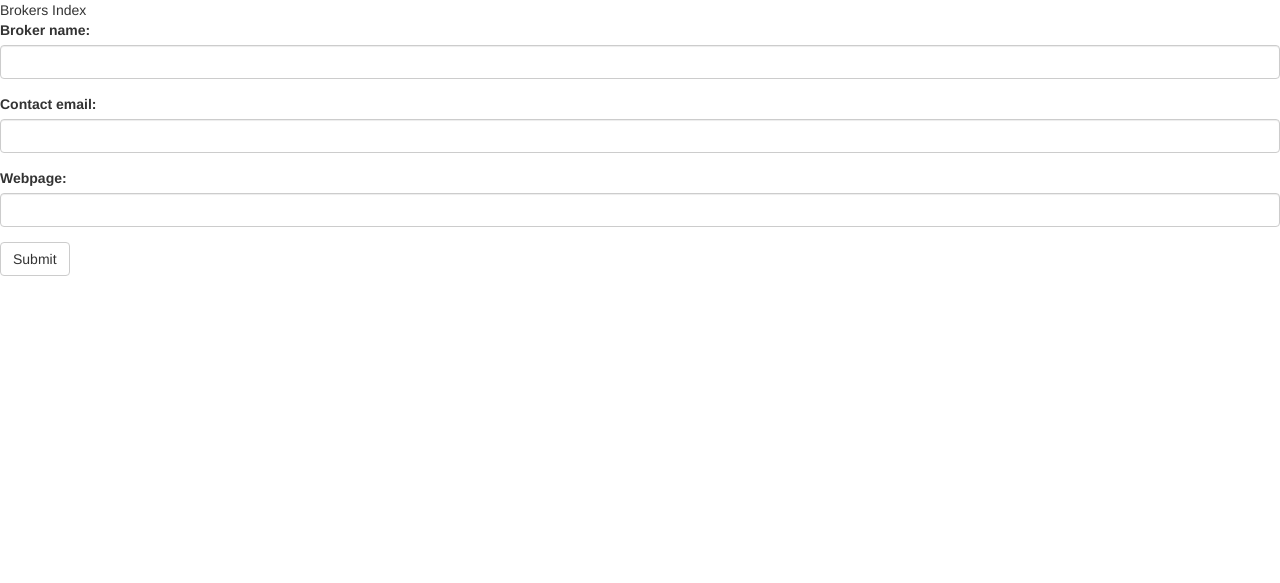
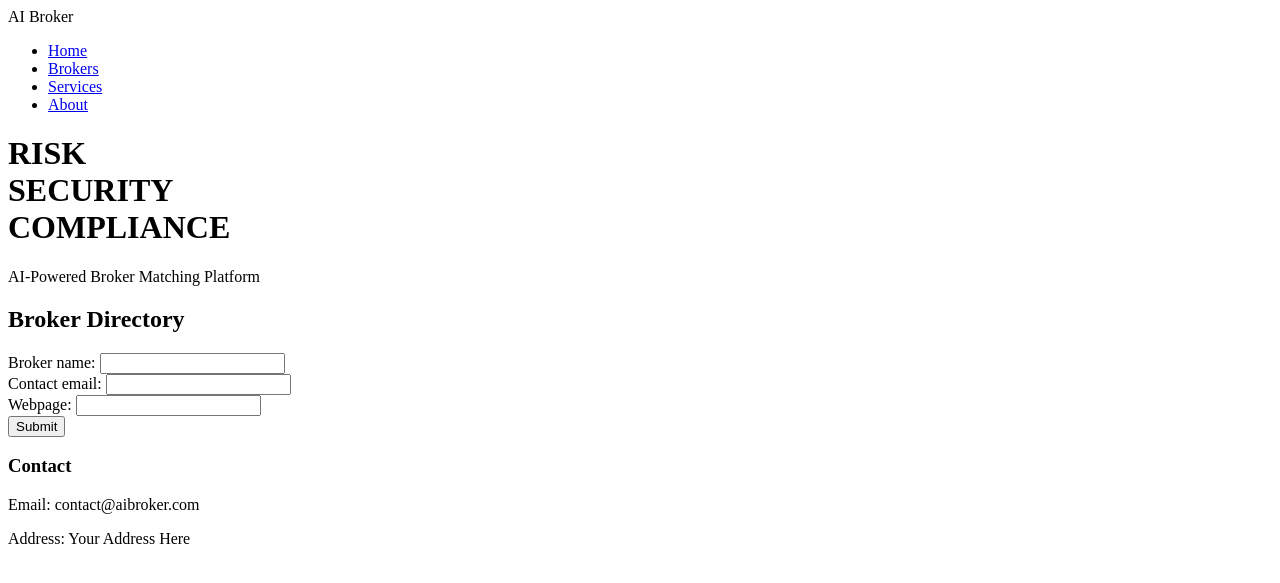
Before and after one commit to paufer2337/ai-broker, a Flask app: template templates/brokers/index.html in a window 1280 px wide. Shown: the top 583 px of the page. Run offline with Flask 3, Linux system fonts and the light colour scheme; the template is opened without the code that fills it: values that come from a table or form of the project are taken from there, others are empty; some libraries are stand-ins or nearby versions.

Commit message:
db connection secured

```diff
--- a/app.py
+++ b/app.py
@@ -1,9 +1,5 @@
-from flask import Flask, request
-from flask_sqlalchemy import SQLAlchemy
-from flask import render_template
-from flask_wtf import FlaskForm
-from wtforms import StringField, SubmitField
-from wtforms.validators import DataRequired, Length, Email
+from extensions import db
+from flask import Flask, render_template
 from flask_bootstrap import Bootstrap
 
 app = Flask(__name__)
@@ -11,49 +7,17 @@
 app.config['SQLALCHEMY_DATABASE_URI'] = 'sqlite:///data.sqlite3'
 
 bootstrap = Bootstrap(app)
-db = SQLAlchemy(app)
+db.init_app(app)
 
-
-class BrokerForm(FlaskForm):
-    name = StringField('Broker name: ', validators=[DataRequired(), Length(min=5, max=50, message="Too short/long")])
-    email = StringField('Contact email: ', validators=[Email()])
-    webpage = StringField('Webpage: ')
-    submit = SubmitField('Submit')
+# register the blueprints in app
+from blueprints.brokers import brokers_bp
+app.register_blueprint(brokers_bp)
 
 
 @app.route('/')
 def index():
     return render_template('index.html')
 
-@app.route('/broker')
-def broker_index():
-    form = BrokerForm()
-    return render_template('brokers/index.html', form=form)
-
-@app.route('/broker', methods=['POST'])
-def broker_post():
-    form = BrokerForm()
-
-    if (form.validate_on_submit()):
-        from model.broker import Broker
-
-
-        broker = Broker(
-            name = form.data['name'],
-            email = form.data['email'],
-            webpage = form.data['webpage']
-        )
-
-        # import pdb; pdb.set_trace()
-
-        db.session.add(broker)
-        db.session.commit()
-
-        print('Saving to database...', broker.id)
-        return 'Saving to database...'
-    else:
-        return render_template('brokers/index.html', form=form)
-
 
 if __name__ == '__main__':
     app.run(debug=True)
--- /dev/null
+++ b/blueprints/candidate.py
@@ -0,0 +1 @@
+#
--- /dev/null
+++ b/blueprints/matching.py
@@ -0,0 +1 @@
+#
--- /dev/null
+++ b/extensions.py
@@ -0,0 +1,3 @@
+from flask_sqlalchemy import SQLAlchemy
+
+db = SQLAlchemy()
--- /dev/null
+++ b/forms/brokers.py
@@ -0,0 +1,9 @@
+from flask_wtf import FlaskForm
+from wtforms import StringField, SubmitField
+from wtforms.validators import DataRequired, Length, Email
+
+class BrokerForm(FlaskForm):
+    name = StringField('Broker name: ', validators=[DataRequired(), Length(min=5, max=50, message="Too short/long")])
+    email = StringField('Contact email: ', validators=[Email()])
+    webpage = StringField('Webpage: ')
+    submit = SubmitField('Submit')
--- a/templates/brokers/index.html
+++ b/templates/brokers/index.html
@@ -1,12 +1,32 @@
-{% extends "bootstrap/base.html" %}
+{% extends "index.html" %}
 {% import "bootstrap/wtf.html" as wtf %}
 
+{% block content %}
+    <div class="section">
+        <h2>Broker Directory</h2>
 
-{% block content %}
-    Brokers Index
+        <div class="form-section">
+            {{ wtf.quick_form(form, button_map={'submit': 'primary'}) }}
+        </div>
 
-    <div>
-        {{ wtf.quick_form(form) }}
+        <div class="brokers-grid">
+            {% for broker in brokers %}
+                <div class="card">
+                    <h3 class="card-title">{{ broker.name }}</h3>
+                    {% if broker.email %}
+                        <p class="card-text">
+                            <i class="fas fa-envelope"></i>
+                            <a href="mailto:{{ broker.email }}">{{ broker.email }}</a>
+                        </p>
+                    {% endif %}
+                    {% if broker.webpage %}
+                        <p class="card-text">
+                            <i class="fas fa-globe"></i>
+                            <a href="{{ broker.webpage }}" target="_blank">Visit Website</a>
+                        </p>
+                    {% endif %}
+                </div>
+            {% endfor %}
+        </div>
     </div>
-
 {% endblock %}
--- a/templates/index.html
+++ b/templates/index.html
@@ -3,9 +3,44 @@
 <head>
     <meta charset="UTF-8">
     <meta name="viewport" content="width=device-width, initial-scale=1.0">
-    <title>Document</title>
+    <title>AI Broker Platform</title>
+    <link href="https://fonts.googleapis.com/css2?family=Inter:wght@300;400;600&display=swap" rel="stylesheet">
+    <link rel="stylesheet" href="{{ url_for('static', filename='css/style.css') }}">
 </head>
-<body>
-    Index
+<body class="dark-theme">
+    <nav class="main-nav">
+        <div class="container">
+            <div class="logo">AI Broker</div>
+            <ul class="nav-links">
+                <li><a href="{{ url_for('index') }}">Home</a></li>
+                <li><a href="{{ url_for('brokers.broker_index') }}">Brokers</a></li>
+                <li><a href="#">Services</a></li>
+                <li><a href="#">About</a></li>
+            </ul>
+        </div>
+    </nav>
+
+    <header class="hero">
+        <div class="container">
+            <h1>RISK<br>SECURITY<br>COMPLIANCE</h1>
+            <p class="subtitle">AI-Powered Broker Matching Platform</p>
+        </div>
+    </header>
+
+    <main class="container">
+        {% block content %}{% endblock %}
+    </main>
+
+    <footer>
+        <div class="container">
+            <div class="footer-content">
+                <div class="contact-info">
+                    <h3>Contact</h3>
+                    <p>Email: contact@aibroker.com</p>
+                    <p>Address: Your Address Here</p>
+                </div>
+            </div>
+        </div>
+    </footer>
 </body>
 </html>
```
Also changed, not shown: blueprints/brokers.py (added, +39 -0 lines), tests/__init__.py (added, +1 -0 lines), tests/conftest.py (added, +20 -0 lines), tests/test_brokers.py (added, +60 -0 lines), blueprints/__init__.py (added), forms/__init__.py (added).
